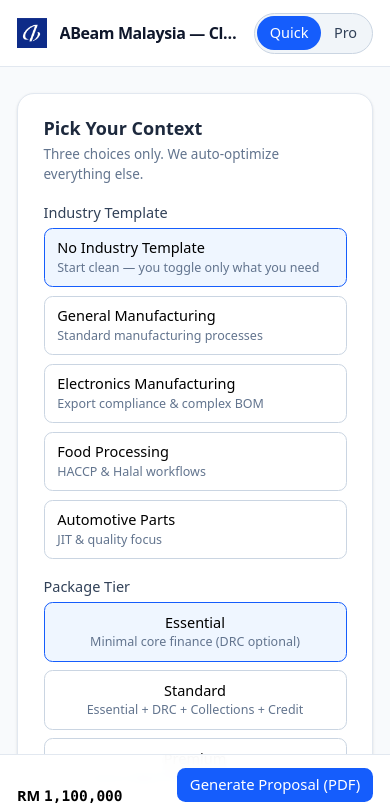
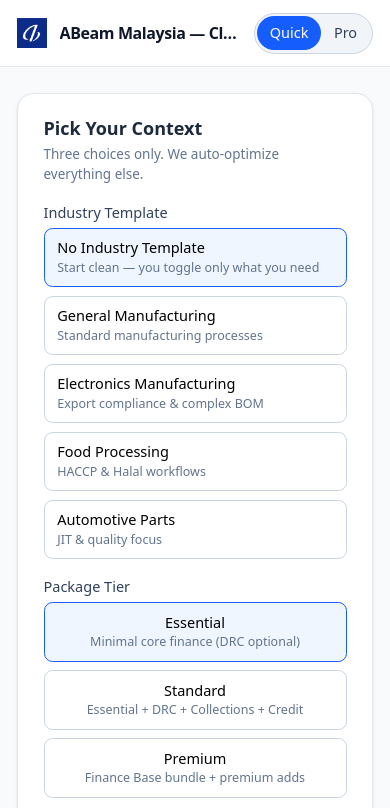
Before and after one commit to ib823/abeam-my-calculator, a React (Vite) app in the folder abeam-my-calculator/: page / in a window 390 px wide. Shown: the top 808 px of the page. Built offline with nearby package versions, Linux system fonts and the light colour scheme.

Commit message:
your commit message here

```diff
--- a/abeam-my-calculator/src/App.jsx
+++ b/abeam-my-calculator/src/App.jsx
@@ -1655,25 +1655,7 @@ function QuickMode(props) {
         </div>
       </aside>
 
-      {/* Mobile Sticky Bottom Bar with safe-area padding */}
-      <div className="fixed lg:hidden left-0 right-0 bottom-0 z-40 bg-white/95 backdrop-blur border-t border-slate-200 px-4 py-3 pb-[env(safe-area-inset-bottom)]">
-        <div className="max-w-7xl mx-auto flex items-center justify-between gap-3">
-          <div className="text-[14.5px] sm:text-sm">
-            <div className="font-semibold">
-              RM <Num value={myProjectPrice + (includeAMSInTotal ? amS.price : 0)} />
-            </div>
-            <div className="text-[12.5px] sm:text-xs text-slate-600">
-              <Num value={myTotalMandays} /> d • {timelineWeeks} wks
-              {includeAMSInTotal && <span className="ml-1">• AMS</span>}
-            </div>
-          </div>
-          <ExportButtons
-            data={exportData}
-            filename={`abeam-quick-${new Date().toISOString().split('T')[0]}`}
-            summary={pdfSummary}
-          />
-        </div>
-      </div>
+
     </main>
   );
 }
```
